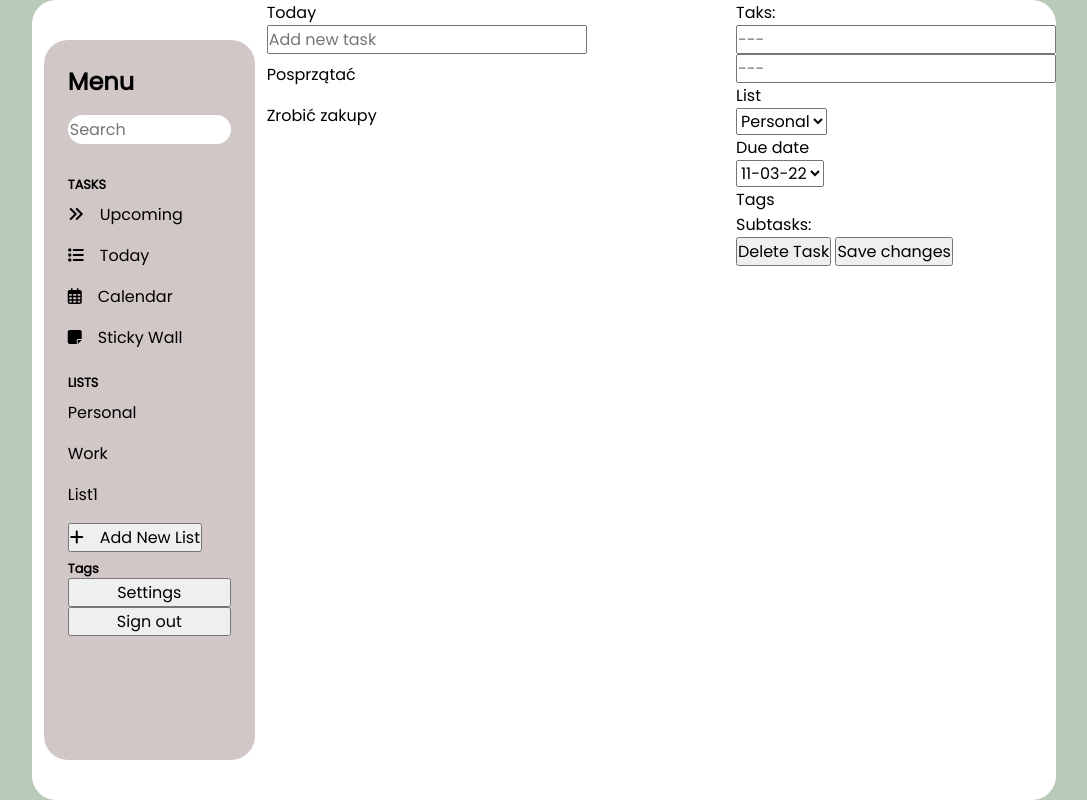
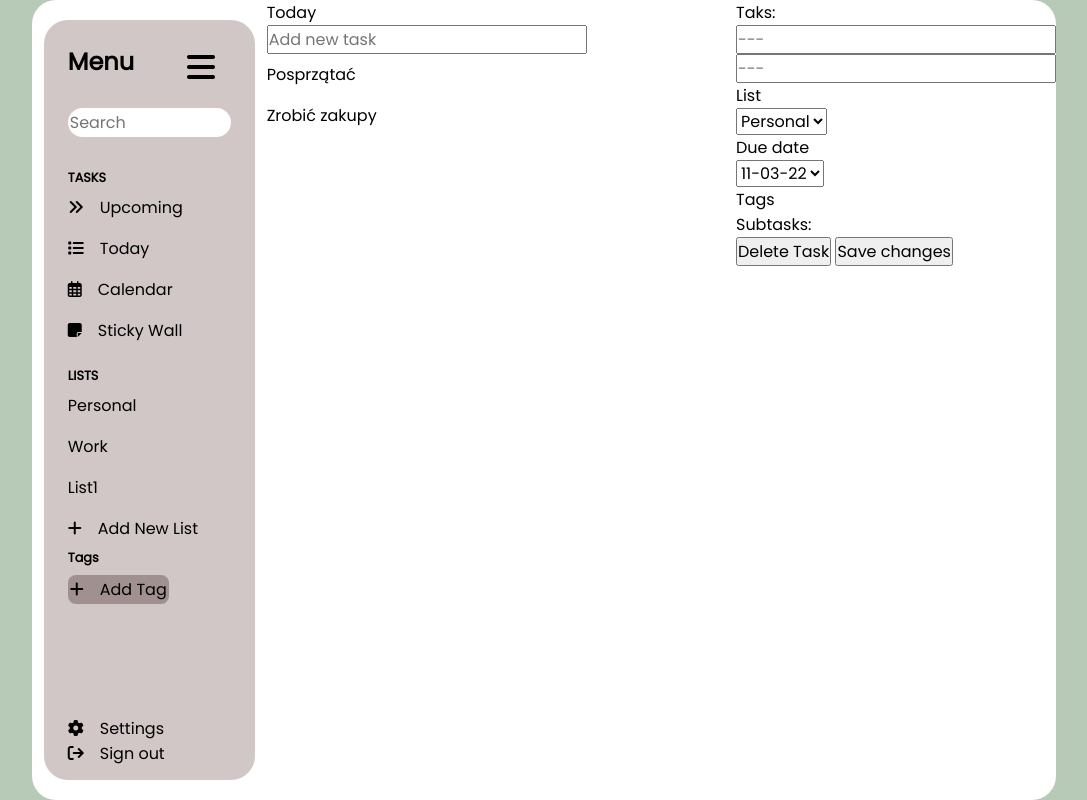
Before and after one commit to najsyst/ToDoList, a plain HTML site: page index.html in a window 1280 px wide. Shown: the whole page, without its empty margins (96-1183 px from the left). Drawn offline with Linux system fonts and the light colour scheme.

Commit message:
Fix menu section style

```diff
--- a/index.html
+++ b/index.html
@@ -15,31 +15,37 @@
     <main>
         <div class="menu-section">
             <div class="menu-container">
-                <h1 class="title">Menu</h1>
+                <div class="title-container">
+                    <h1 class="title">Menu</h1>
+                    <button class="menu-button"><i class="fa-solid fa-bars"></i></button>
+                </div>
                 <input type="text" name="searchInput" placeholder="Search">
                 <div class="tasks">
                     <p class="subtitle">TASKS</p>
                     <ul>
                         <li><button class="transparent"><i class="fa-solid fa-angles-right"></i>Upcoming</button></li>
-                        <li><i class="fa-sharp fa-solid fa-list"></i>Today</li>
-                        <li><i class="fa-regular fa-calendar-days"></i>Calendar</li>
-                        <li><i class="fa-solid fa-note-sticky"></i>Sticky Wall</li>
+                        <li><button class="transparent"><i class="fa-sharp fa-solid fa-list"></i>Today</button></li>
+                        <li><button class="transparent"><i class="fa-regular fa-calendar-days"></i>Calendar</button></li>
+                        <li><button class="transparent"><i class="fa-solid fa-note-sticky"></i>Sticky Wall</button></li>
                     </ul>
                 </div>
                 <div class="lists">
                     <p class="subtitle">LISTS</p>
                     <ul>
-                        <li>Personal</li>
-                        <li>Work</li>
-                        <li>List1</li>
-                        <li><button><i class="fa-solid fa-plus"></i>Add New List</button></li>
+                        <li><button class="transparent">Personal</button></li>
+                        <li><button class="transparent">Work</button></li>
+                        <li><button class="transparent">List1</button></li>
+                        <li><button class="transparent"><i class="fa-solid fa-plus"></i>Add New List</button></li>
                     </ul>
                 </div>
                 <div class="tags">
                     <p class="subtitle">Tags</p>
+                    <button class="tag-button"><i class="fa-solid fa-plus"></i>Add Tag</button>
                 </div>
-                <button>Settings</button>
-                <button>Sign out</button>
+                <div class="bb-container">
+                    <button class="transparent"><i class="fa-sharp fa-solid fa-gear"></i></i>Settings</button>
+                    <button class="transparent"><i class="fa-solid fa-arrow-right-from-bracket"></i>Sign out</button>
+                </div>
             </div>
         </div>
         <div class="middle-section">
@@ -71,5 +77,6 @@
             <button>Save changes</button>
         </div>
     </main>
+    <script src="script.js"></script>
 </body>
 </html>
--- a/styles.css
+++ b/styles.css
@@ -24,16 +24,18 @@ main {
   align-self: center;
   justify-self: center;
   width: 90%;
-  height: 90%;
+  height: 95%;
   background-color: rgb(209, 199, 199);
   border-radius: 3vh;
 }
 .menu-container {
+  height: 95%;
   margin: 1.5em;
   display: flex;
   flex-direction: column;
 }
 .title {
+  width: 100%;
   font-size: 1.5rem;
   font-weight: 600;
 }
@@ -73,3 +75,28 @@ i{
   border: 1rem;
   background-color: rgb(151, 128, 128);
 }
+
+.title-container {
+  display: flex;
+}
+.menu-button {
+  background-color: transparent;
+  border: none;
+  font-size: 2rem;
+}
+
+.tag-button {
+  margin: 0.5rem 0;
+  width: auto;
+  background-color: rgb(161, 144, 144);
+  border-color: transparent;
+  border-radius: 1vh;
+}
+
+.tag-button:hover{
+  background-color: rgb(151, 128, 128);
+}
+
+.bb-container{
+  margin-top: auto;
+}
```
Also changed, not shown: app.js (deleted), script.js (added).
